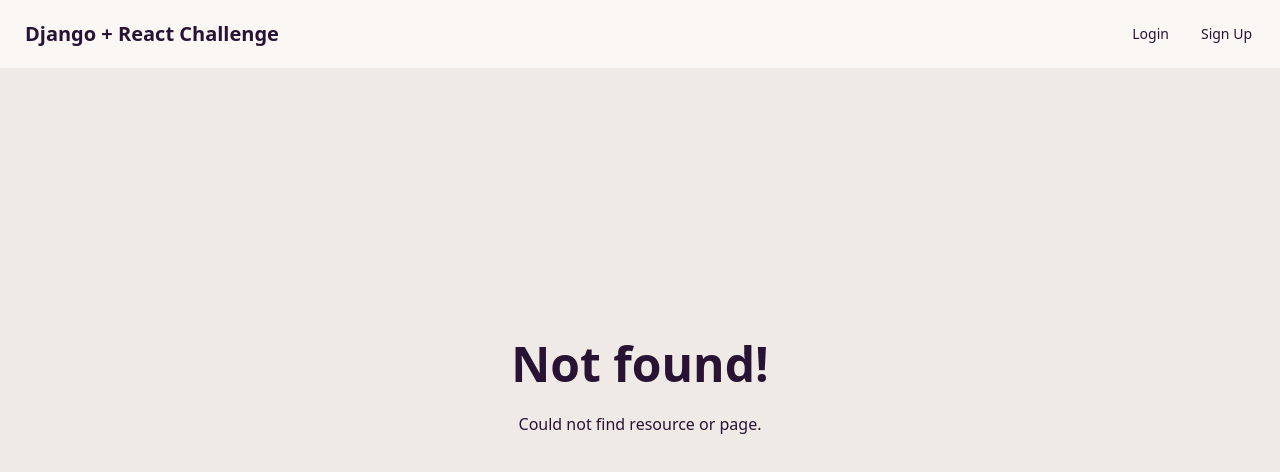
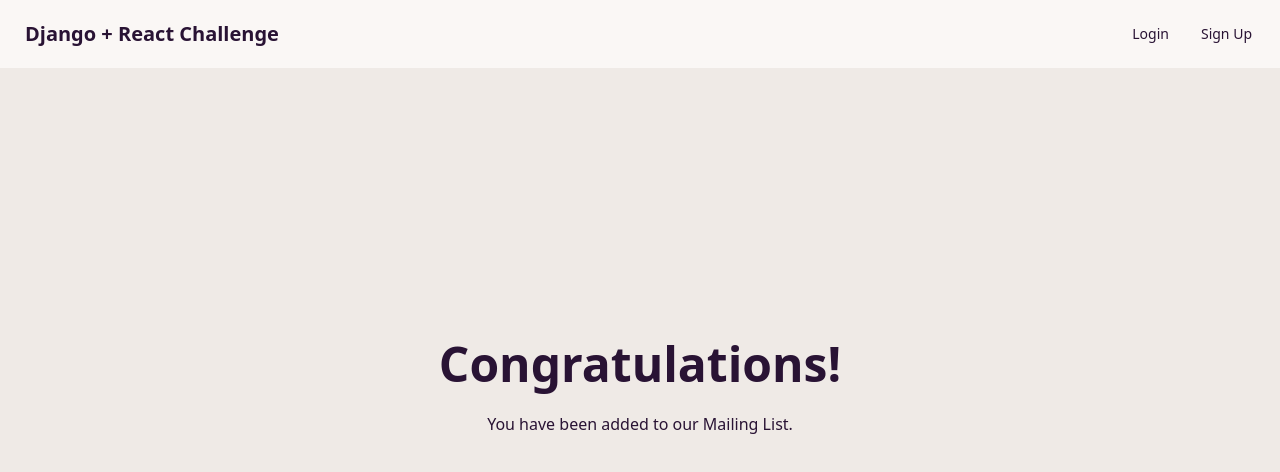
Before and after one commit to sadra1f/django-react-challenge, a React (Vite) app in the folder frontend/: page /dashboard in a window 1280 px wide. Before the commit this address had no page. Shown: the top 472 px of the page. Built offline with nearby package versions, Linux system fonts and the light colour scheme.

Commit message:
Add dashboard page

```diff
--- a/frontend/src/App.tsx
+++ b/frontend/src/App.tsx
@@ -6,6 +6,7 @@ import ErrorPage from "./pages/ErrorPage";
 import HomePage from "./pages/HomePage";
 import LoginPage from "./pages/LoginPage";
 import SignupPage from "./pages/SignupPage";
+import DashboardPage from "./pages/DashboardPage";
 import AdminPage from "./pages/AdminPage";
 
 const router = createBrowserRouter([
@@ -21,6 +22,7 @@ const router = createBrowserRouter([
       { index: true, element: <HomePage /> },
       { path: "login", element: <LoginPage /> },
       { path: "signup", element: <SignupPage /> },
+      { path: "dashboard", element: <DashboardPage /> },
       { path: "admin", element: <AdminPage /> },
     ],
   },
--- /dev/null
+++ b/frontend/src/pages/DashboardPage.tsx
@@ -0,0 +1,12 @@
+export default function DashboardPage() {
+  return (
+    <div className="hero min-h-screen bg-base-200">
+      <div className="hero-content text-center">
+        <div className="max-w-lg">
+          <h1 className="text-5xl font-bold">Congratulations!</h1>
+          <p className="py-6">You have been added to our Mailing List.</p>
+        </div>
+      </div>
+    </div>
+  );
+}
```
